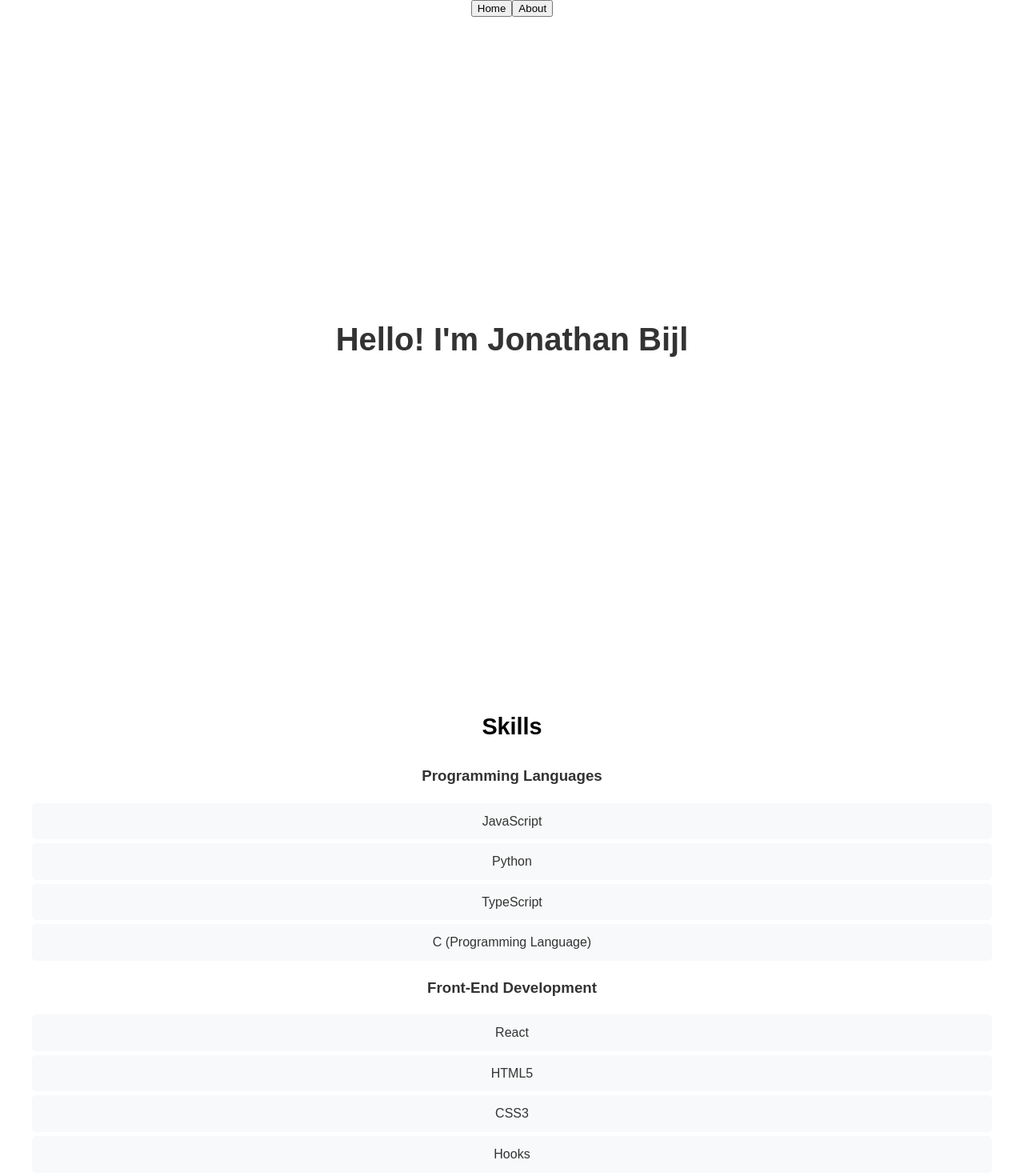
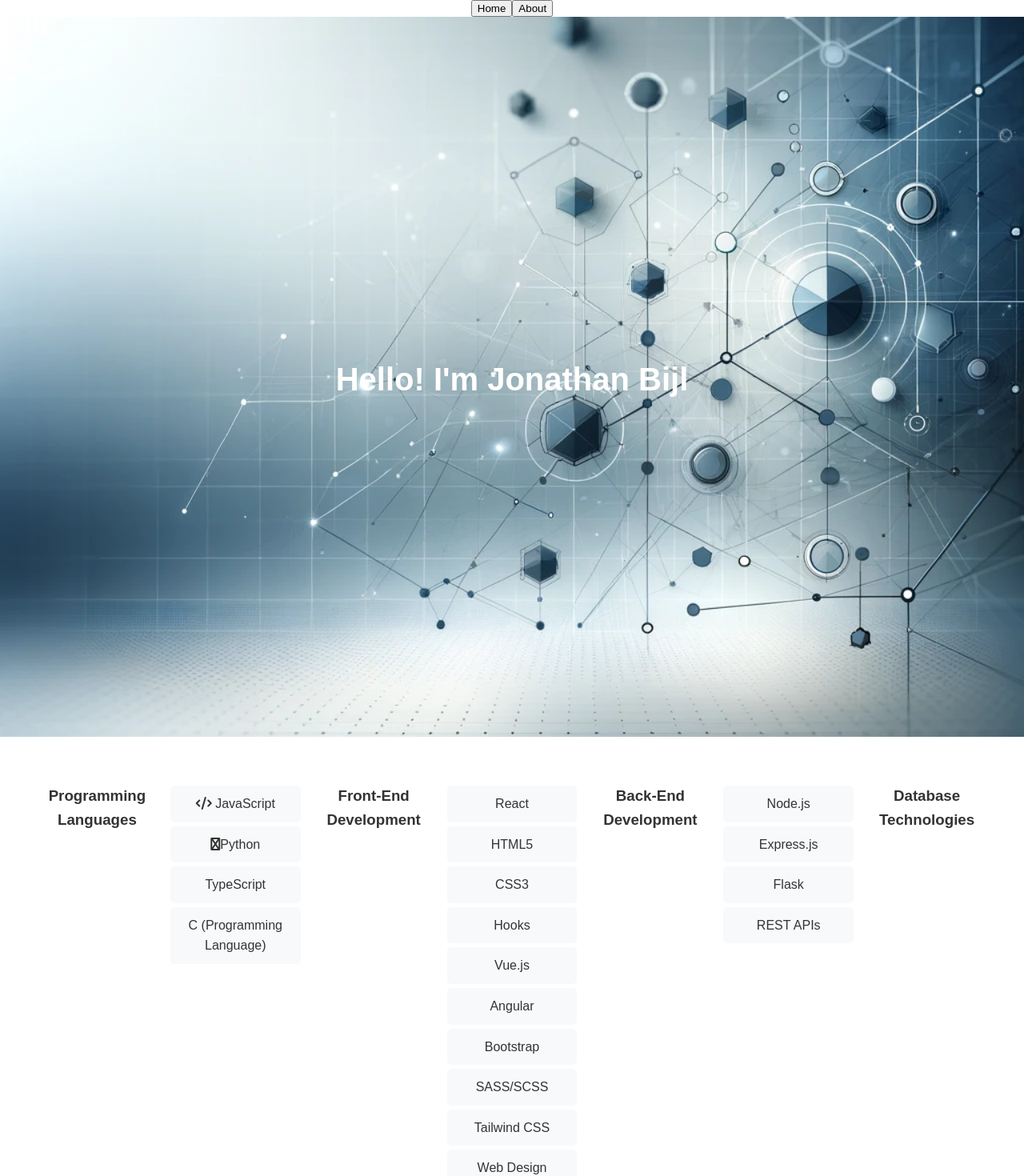
Before and after one commit to Bijl1/portfolio-react, a React (Create React App) app in the folder client/: page / in a window 1280 px wide. Shown: the top 1470 px of the page at 80% size. Built offline with nearby package versions, Linux system fonts and the light colour scheme.

Commit message:
added image to the header background and update skills

```diff
--- a/client/src/pages/HomePage/HomePage.css
+++ b/client/src/pages/HomePage/HomePage.css
@@ -7,10 +7,16 @@
   }
 
   .header {
+    background-image: url('../../components/images/apinetwork.jpg');
+    background-size: cover;
+    background-position: center;
+    height: 900px;
     display: flex;
     align-items: center;
     justify-content: center;
-    height: 800px;
+    color: white;
+    background-attachment: fixed;
+    background-color: rgba(0, 0, 0, 0.5);
   }
 
   .header h1 {
@@ -34,11 +40,21 @@
     padding: 0;
   }
 
+  .skills {
+    display: grid;
+    grid-template-columns: repeat(auto-fit, minmax(150px, 1fr));
+    gap: 10px;
+  }
   .skills li {
     background-color: #f8f9fa;
     margin: 5px 0;
     padding: 10px;
     border-radius: 5px;
+    transition: transform 0.3s ease;
+  }
+
+  .skills li:hover {
+    transform: translateY(-5px);
   }
 
   .project {
@@ -47,6 +63,8 @@
     margin-bottom: 15px;
     border-radius: 10px;
     box-shadow: 0 2px 5px rgba(0,0,0,0.2);
+    transition: background-color 0.3s ease, box-shadow 0.3s ease;
+
   }
 
   .project:hover {
@@ -69,4 +87,8 @@
     .header h1 {
       font-size: 2em;
     }
-  }
+
+    .skills {
+        grid-template-columns: 1fr; /* Adjust grid layout for smaller screens */
+      }
+    }
--- a/client/src/pages/HomePage/HomePage.js
+++ b/client/src/pages/HomePage/HomePage.js
@@ -1,5 +1,6 @@
 
 import './HomePage.css';
+import apiNetwork from '../../components/images/apinetwork.jpg';
 
 function HomePage() {
   return (
@@ -9,12 +10,10 @@ function HomePage() {
       </header>
 
       <section className="skills">
-    <h2>Skills</h2>
-
     <h3>Programming Languages</h3>
     <ul>
-        <li>JavaScript</li>
-        <li>Python</li>
+        <li><i class="fa fa-code"></i> JavaScript</li>
+        <li><i class="fa fa-python"></i>Python</li>
         <li>TypeScript</li>
         <li>C (Programming Language)</li>
     </ul>
```
Also changed, not shown: client/src/components/images/apinetwork.jpg (added).
